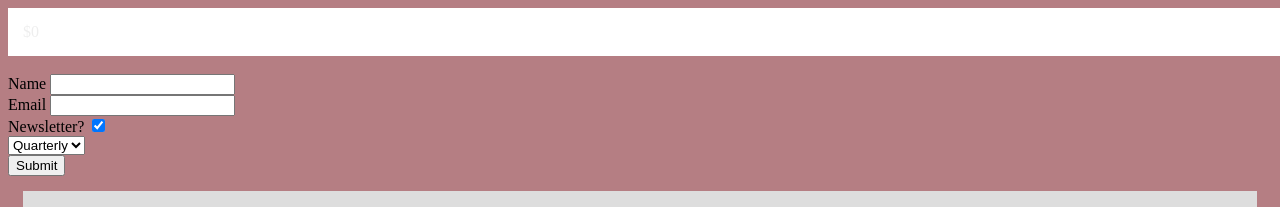
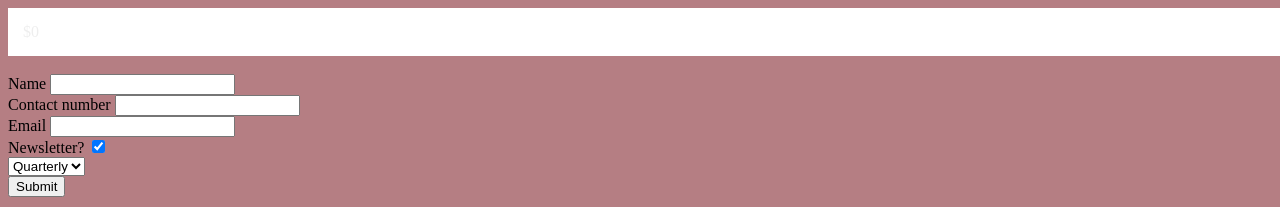
Before and after one commit to BenBiney/Responsive-Website, a plain HTML site: page index.html in a window 1280 px wide. Shown: the top 207 px of the page. Drawn offline with Linux system fonts and the light colour scheme; files that its build step writes are made by us from their sources; files whose address does not match are found by name.

Commit message:
Update index.html

```diff
--- a/index.html
+++ b/index.html
@@ -15,7 +15,9 @@
         <label>Name</label>
         <input name="name" type="text"></input>
         <br/>
-
+        <label>Contact number</label>
+        <input name="contact number" type="text"></input>
+        <br/>
         <label>Email</label>
         <input name="email" type="text"></input>
         <br/>
```
